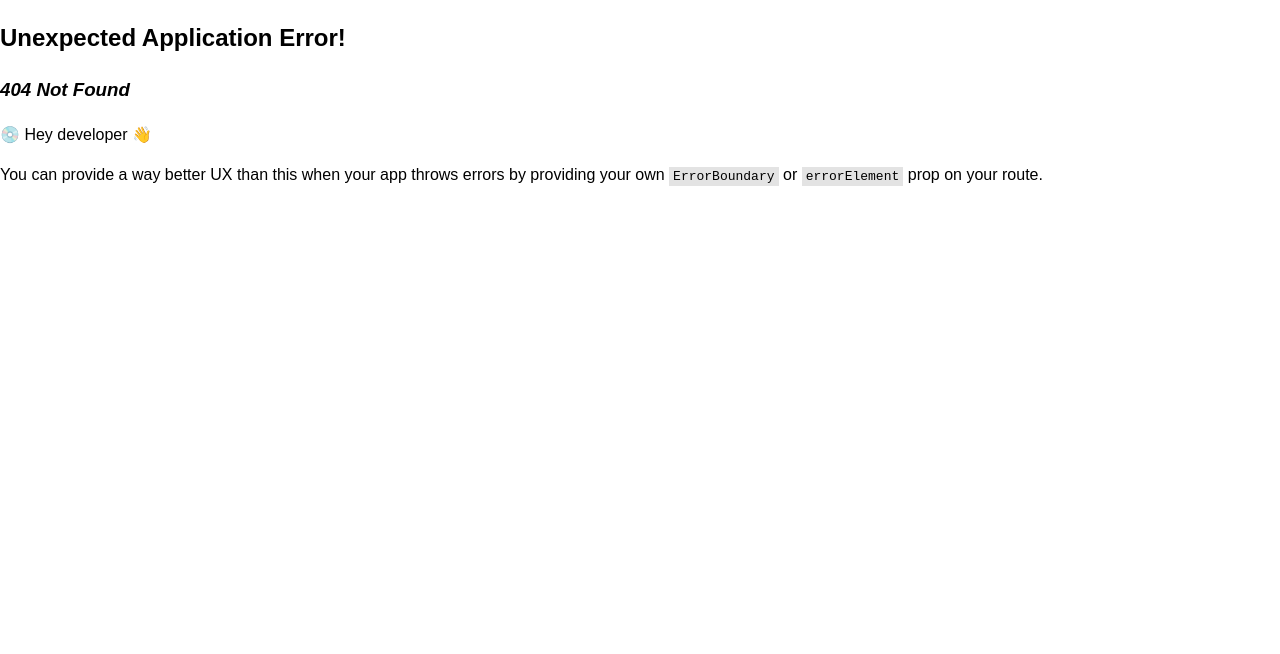
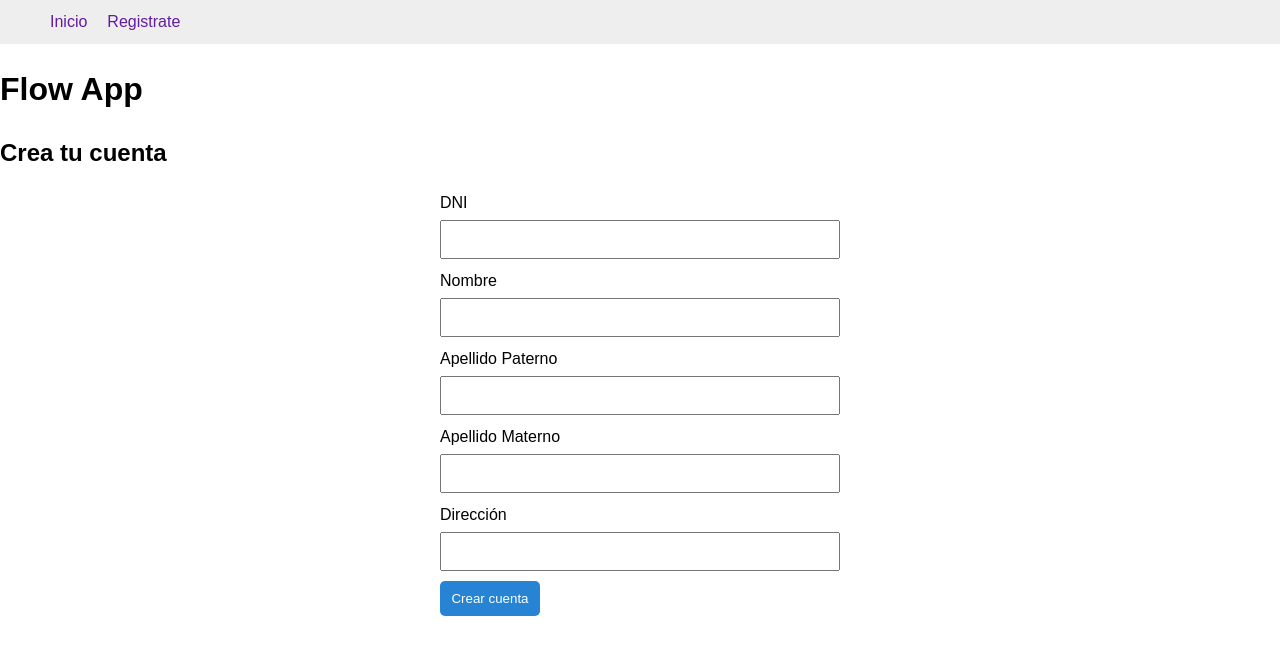
Before and after one commit to angelmotta/flow-currency-webapp, a React (Vite) app: page /signup/user in a window 1280 px wide. Before the commit this address had no page. Shown: the top 654 px of the page. Built offline with nearby package versions, Linux system fonts and the light colour scheme.

Commit message:
feat: signup flow

```diff
--- a/src/auth/AuthProvider.tsx
+++ b/src/auth/AuthProvider.tsx
@@ -6,12 +6,15 @@ interface AuthProviderProps {
 
 const AuthContext = createContext({
     isAuthenticated: false,
+    externalToken: "",
+    setExternalToken: (token: string) => {},
     saveUserData: (userData: any) => {},
     logout: () => {},
 });
 
 export function AuthProvider({children} : AuthProviderProps) {
     const [isAuthenticated, setIsAuthenticated] = useState(false);
+    const [externalToken, setExternalToken] = useState<string>("");
 
     function saveUserData(userData: any) {
         console.log("Saving user data: ", userData);
@@ -25,7 +28,13 @@ export function AuthProvider({children} : AuthProviderProps) {
     }
 
     return (
-        <AuthContext.Provider value={{ isAuthenticated, saveUserData, logout }}>
+        <AuthContext.Provider value={{
+            isAuthenticated,
+            saveUserData,
+            logout,
+            externalToken,
+            setExternalToken,
+        }}>
             {children}
         </AuthContext.Provider>
     )
--- a/src/main.tsx
+++ b/src/main.tsx
@@ -7,6 +7,7 @@ import Signup from './routes/Signup.tsx';
 import Dashboard from './routes/Dashboard.tsx';
 import ProtectedRoute from './routes/ProtectedRoute.tsx';
 import { AuthProvider } from './auth/AuthProvider.tsx';
+import SignupUser from './routes/SignupUser.tsx';
 
 const router = createBrowserRouter([
   {
@@ -16,6 +17,10 @@ const router = createBrowserRouter([
   {
     path: '/signup',
     element: <Signup />,
+  },
+  {
+    path: '/signup/user',
+    element: <SignupUser />,
   },
   {
     path: '/',
--- a/src/routes/Login.tsx
+++ b/src/routes/Login.tsx
@@ -6,37 +6,6 @@ import { Navigate } from "react-router-dom";
 import { AUTH_API_URL } from "../auth/constants";
 import { AuthResponseError } from "../types/types";
 
-// Bug found to render Google button (first approach to remember myself about it)
-// export default function Login() {
-
-//     const handleCredentialResponse = (response: any) => {
-//         console.log("Encoded JWT ID token: " + response.credential)
-//     }
-
-//     useEffect(() => {
-//         /* global google */
-//         google.accounts.id.initialize({
-//             client_id: "535433429806-oc8egpmgdvuot4bic0pc900q3pl3i7rv.apps.googleusercontent.com",
-//             callback: handleCredentialResponse,
-//         });
-
-//         google.accounts.id.renderButton(
-//             document.getElementById("signInDiv"),
-//             { theme: "outline", size: "large", text: "continue_with", shape: "rectangular" }
-//         );
-
-//     }, [])
-
-//     return (
-//         <DefaultLayout>
-//             <h1>Flow App</h1>
-//             <h2>Tu casa de cambio al mejor precio</h2>
-//             <div id="signInDiv"></div>
-//         </DefaultLayout>
-//     )
-// }
-
-// Version 2
 export default function Login() {
     const [errorResponse, setErrorResponse] = useState("");
 
@@ -61,8 +30,7 @@ export default function Login() {
                 const res = await responseAuth.json();
                 console.log(res);
                 // Save user data
-                auth.saveUserData(res);     // Navigate to dashboard
-                console.log("here??")
+                auth.saveUserData(res);     // State navigate to dashboard
             } else {
                 // Get error message
                 // If 400 series error, token is invalid
@@ -102,7 +70,6 @@ export default function Login() {
     }, [])
 
     if (auth.isAuthenticated) {
-        console.log("User alredy register...go to dashboard")
         return <Navigate to="/dashboard" />
     }
 
@@ -115,15 +82,3 @@ export default function Login() {
         </DefaultLayout>
     )
 }
-
-
-// Approach with no error in frontend (but error is shown internally using try catch)
-// export default function Login() {
-//     return (
-//         <DefaultLayout>
-//             <h1>Flow App</h1>
-//             <h2>Tu casa de cambio al mejor precio</h2>
-//             <GoogleAuth></GoogleAuth>
-//         </DefaultLayout>
-//     )
-// }
--- a/src/routes/Signup.tsx
+++ b/src/routes/Signup.tsx
@@ -12,7 +12,6 @@ export default function Signup() {
     const auth = useAuth();
     const goTo = useNavigate();
 
-    // If not, render the login page
     const handleCredentialResponse = async (response: any) => {
         console.log("Google ID token: " + response.credential)
         // Send post request
@@ -26,18 +25,18 @@ export default function Signup() {
             });
             // if response is ok
             if (responseAuth.ok) {
-                console.log(`user successfully registered`);
-                const res = await responseAuth.json();
-                console.log(res);
-                // Save user data
-                auth.saveUserData(responseAuth);     // Navigate to dashboard
-                // TODO: Request user data (DNI, name, last name, home address, phone number) to complete registration)
-                // Navigate to Create account page
+                console.log(`user successfully validated`);
+                // auth.saveUserData(responseAuth);     // Navigate to dashboard
+                // Save external token to the step register personal information
+                auth.setExternalToken(response.credential);     // Navigate to dashboard
+                // Navigate to SignupUser
+                goTo("/signup/user");
+                console.log(`Oauth flow finished`);
             } else {
                 // User already exists (409: conflict)
                 console.log(`Received status: ${responseAuth.status}`);
                 const res = (await responseAuth.json()) as AuthResponseError;
-                console.log(res.error)
+                console.log(res.error);
                 setErrorResponse(res.error);   // Show error message to user
             }
         } catch (error) {
--- /dev/null
+++ b/src/routes/SignupUser.tsx
@@ -0,0 +1,95 @@
+import DefaultLayout from "../layout/DefaultLayout"
+import { useState } from "react";
+import { AUTH_API_URL } from "../auth/constants";
+import { useAuth } from "../auth/AuthProvider"
+import { Navigate, useNavigate } from "react-router-dom";
+import { AuthResponse, AuthResponseError } from "../types/types";
+
+export default function SignupUser() {
+    const [dni, setDni] = useState("");
+    const [nombre, setNombre] = useState("");
+    const [apellidop, setApellidop] = useState("");
+    const [apellidom, setApellidom] = useState("");
+    const [direccion, setDireccion] = useState("");
+    const [errorResponse, setErrorResponse] = useState("");
+
+    const auth = useAuth();
+
+    async function handleSubmit(e: React.ChangeEvent<HTMLFormElement>) {
+        e.preventDefault();
+        console.log("Data from signup form:");
+        console.log(dni, nombre, apellidop, apellidom, direccion);
+
+        try {
+          const response = await fetch(`${AUTH_API_URL}/signup/user`, {
+            method: "POST",
+            headers: {
+                "Content-Type": "application/json",
+                "Authorization": `${auth.externalToken}`,
+            },
+
+            body: JSON.stringify({ dni, nombre, apellidop, apellidom, direccion }),
+          });
+          if (response.ok) {
+            const json = (await response.json()) as AuthResponse;
+            console.log(json);
+            auth.saveUserData(json);    // Navigate to dashboard
+          } else {
+            const json = (await response.json()) as AuthResponseError;
+            setErrorResponse(json.error);
+          }
+        } catch (error) {
+          console.log(error);
+        }
+    }
+
+    if (auth.isAuthenticated) {
+        return <Navigate to="/dashboard" />;
+    }
+
+    return (
+        <DefaultLayout>
+            <h1>Flow App</h1>
+            <h2>Crea tu cuenta</h2>
+            <form onSubmit={handleSubmit} className="form">
+                {errorResponse && <div className="errorMessage">{errorResponse}</div>}
+                <label>DNI</label>
+                <input
+                    type="text"
+                    name="dni"
+                    onChange={(e) => setDni(e.target.value)}
+                    value={dni}
+                />
+                <label>Nombre</label>
+                <input
+                    type="text"
+                    name="nombre"
+                    onChange={(e) => setNombre(e.target.value)}
+                    value={nombre}
+                />
+                <label>Apellido Paterno</label>
+                <input
+                    type="text"
+                    name="apellidop"
+                    onChange={(e) => setApellidop(e.target.value)}
+                    value={apellidop}
+                />
+                <label>Apellido Materno</label>
+                <input
+                    type="text"
+                    name="apellidom"
+                    onChange={(e) => setApellidom(e.target.value)}
+                    value={apellidom}
+                />
+                <label>Dirección</label>
+                <input
+                    type="text"
+                    name="direccion"
+                    onChange={(e) => setDireccion(e.target.value)}
+                    value={direccion}
+                />
+                <button>Crear cuenta</button>
+            </form>
+        </DefaultLayout>
+    )
+}
--- a/src/types/types.ts
+++ b/src/types/types.ts
@@ -1,8 +1,8 @@
 export interface AuthResponse {
     body: {
+        token: string;
         email: string;
         role: string;
-        token: string;
     }
 }
 
```
Also changed, not shown: src/auth/GoogleAuth.tsx (deleted, +0 -45 lines).
